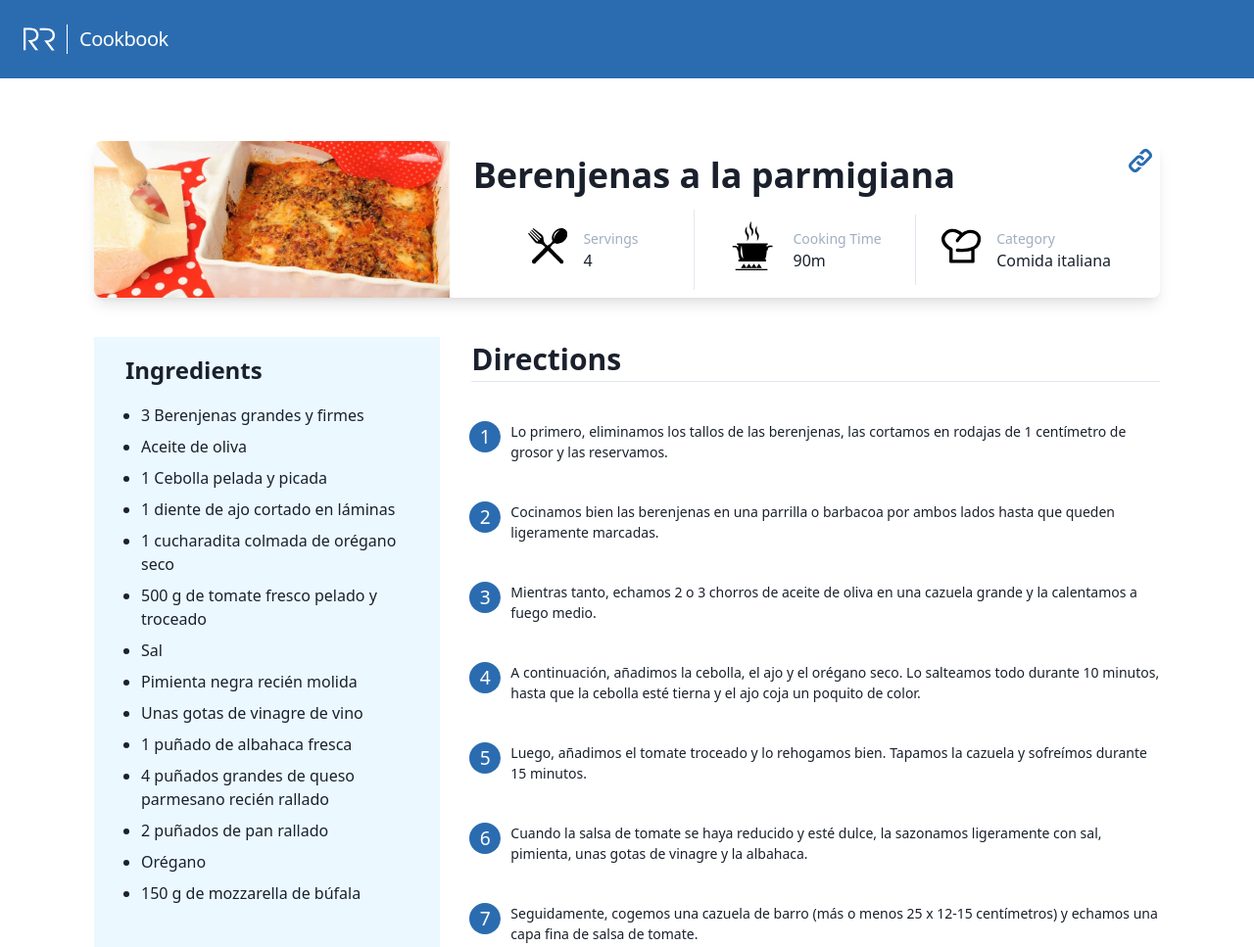
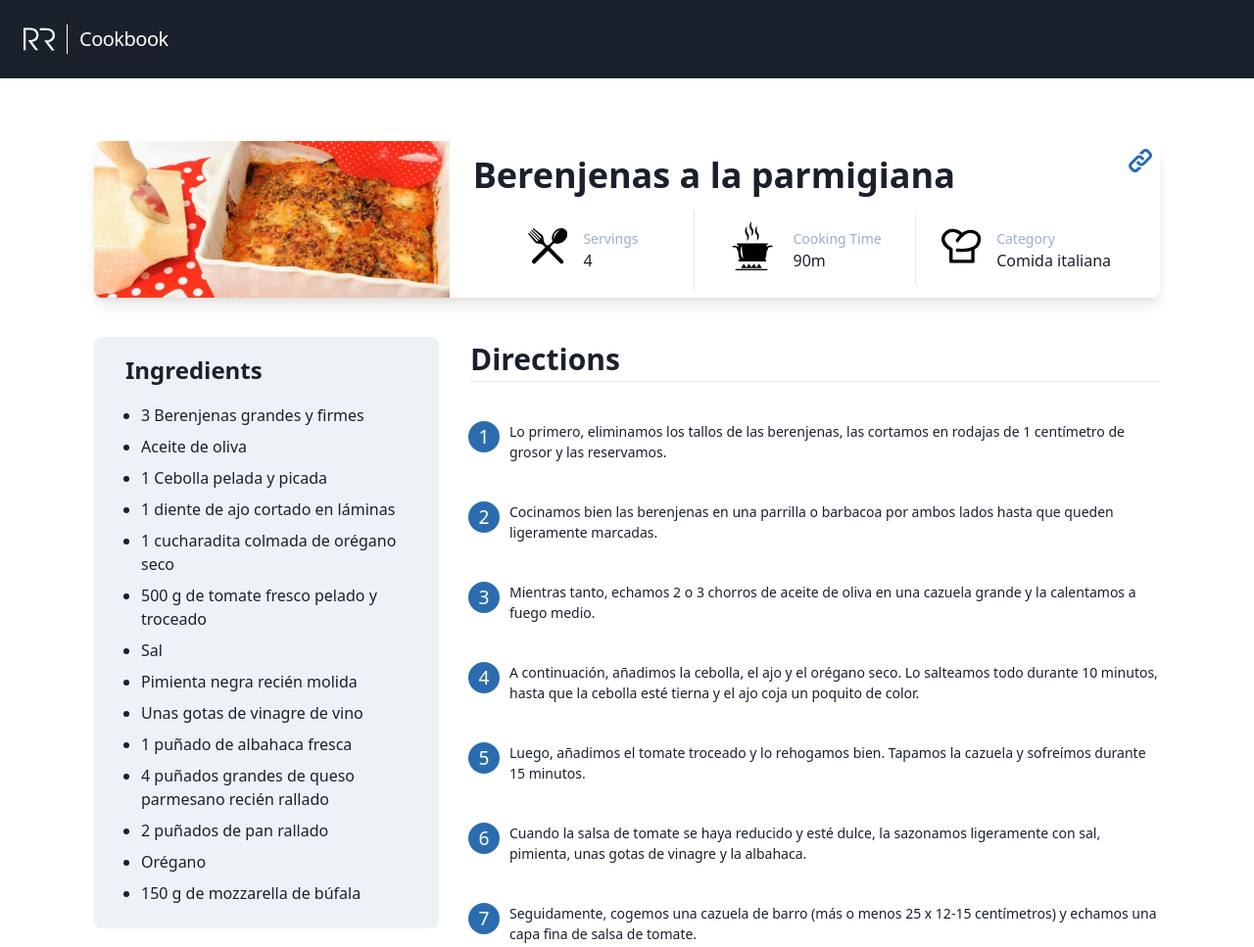
Before and after one commit to rubenRP/cookbook, a Gatsby site: page /berenjenas-a-la-parmigiana/ in a window 1280 px wide. Shown: the top 967 px of the page at 98% size. Built offline with nearby package versions, Linux system fonts and the light colour scheme; Gatsby itself is replaced by a stand-in of ours.

Commit message:
Style fixes

```diff
--- a/src/components/Layout/index.tsx
+++ b/src/components/Layout/index.tsx
@@ -7,7 +7,7 @@ const Layout = ({ children }: { children: React.ReactNode }) => {
   return (
     <div className="flex flex-col min-h-screen font-sans text-gray-900">
       <header>
-        <nav className="flex items-center justify-between flex-wrap bg-blue-700 p-6">
+        <nav className="flex items-center justify-between flex-wrap bg-gray-900 p-6">
           <Link
             to="/"
             className="flex items-center flex-shrink-0 text-white mr-6"
--- a/src/templates/recipe.js
+++ b/src/templates/recipe.js
@@ -74,7 +74,8 @@ const RecipeTemplate = ({ data, pageContext, location }) => {
           </div>
         </header>
         <div className="flex flex-col lg:flex-row mb-10">
-          <section className="w-full lg:w-1/3 px-8 py-4 bg-blue-100 mb-10 lg:mb-0">
+          <section className="w-full lg:w-1/3 mb-10 lg:mb-0">
+            <div className="bg-gray-200 rounded-lg px-8 py-4 ">
               <h3 className="text-gray-900 font-bold text-2xl mb-4">
                 Ingredients
               </h3>
@@ -89,6 +90,7 @@ const RecipeTemplate = ({ data, pageContext, location }) => {
                   )
                 )}
               </ul>
+            </div>
           </section>
           <section className="w-full lg:w-2/3 lg:ml-8">
             <h2 className="text-gray-900 font-bold text-3xl mt-0">
```
Lines whose indentation alone changed are shown as unchanged.
